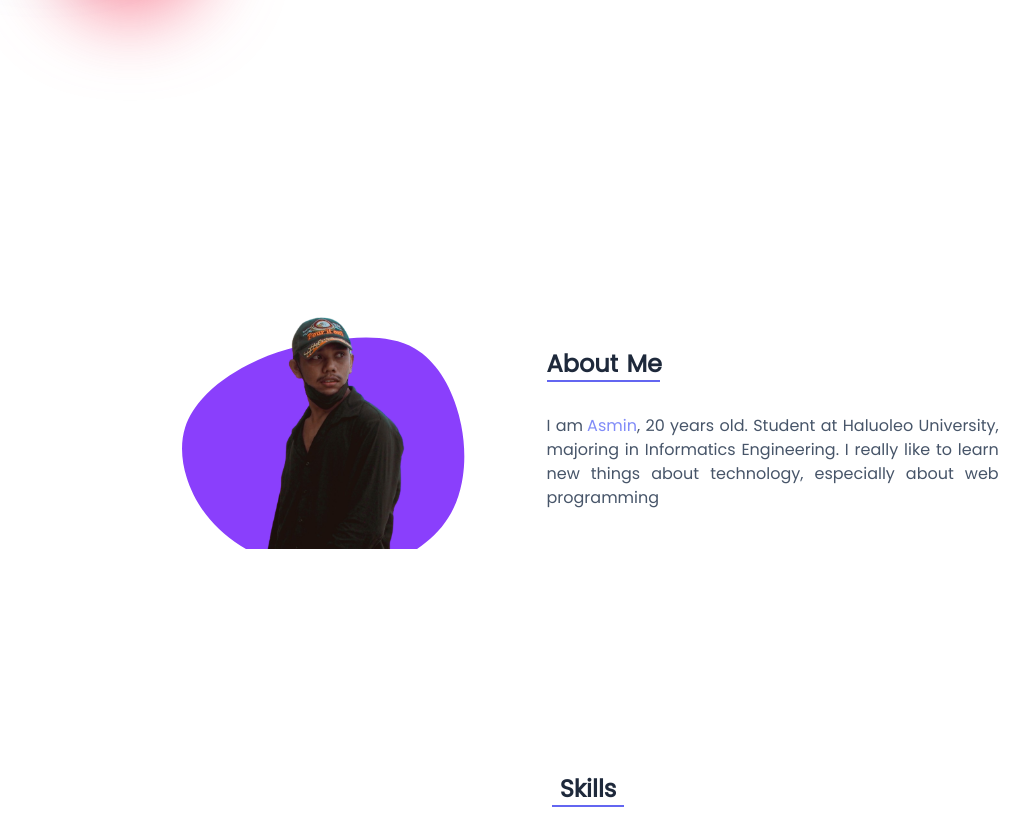
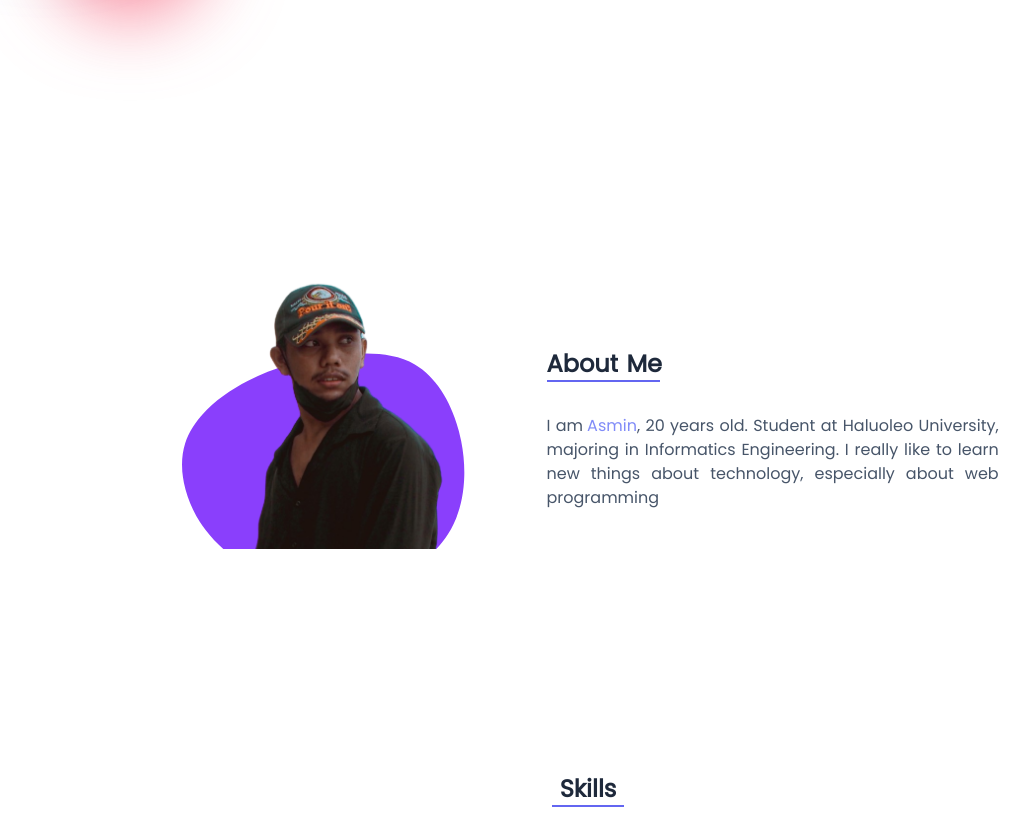
Before and after one commit to asmindev/profiles, a React (Create React App) app: page / in a window 1280 px wide. Shown: the part 540-1368 px from the top of the page, without its empty margins (52-1081 px from the left). Built offline with nearby package versions, Linux system fonts and the light colour scheme.

Commit message:
change aboout

```diff
--- a/src/views/About.js
+++ b/src/views/About.js
@@ -18,8 +18,12 @@ function About() {
     <div className="w-full lg:w-8/12 mx-auto flex justify-center">
       <div className="flex flex-col lg:flex-row justify-center">
         <div className="w-full relative lg:w-8/12 mx-auto mt-10 overflow-hidden rounded bg-transparent -translate-y-20">
-          <img className="w-[200%]" src={Image} alt="User alt" />
-          <span className="absolute -z-10 -bottom-16 block w-full">
+          <img
+            className="w-full lg:scale-150 object-top"
+            src={Image}
+            alt="User alt"
+          />
+          <span className="absolute -z-10 -bottom-20 block w-full">
             <svg viewBox="0 0 200 200" xmlns="http://www.w3.org/2000/svg">
               <path
                 fill="#8A3FFC"
```
